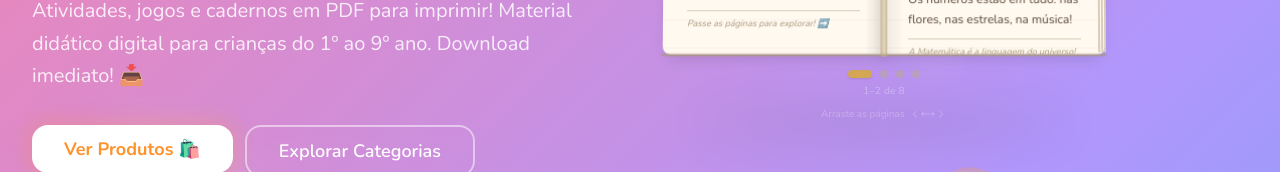
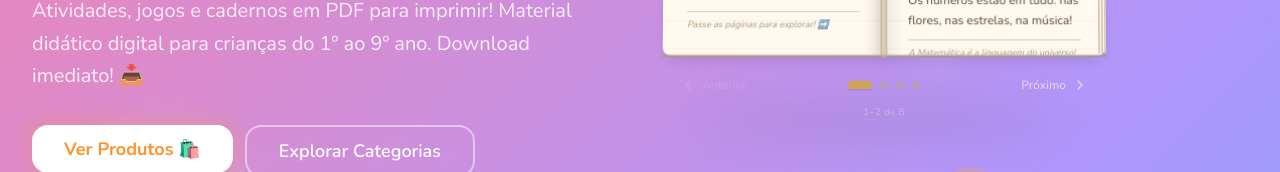
Before and after one commit to MicaelSanPedro/mundo-aprender, a Next.js app: page / in a window 1280 px wide. Shown: the part 587-759 px from the top of the page. Built offline with nearby package versions, Linux system fonts and the light colour scheme.

Commit message:
Livro interativo: remove drag, adiciona botoes Anterior/Proximo com animacao 3D realista de virar pagina

```diff
--- a/src/app/globals.css
+++ b/src/app/globals.css
@@ -241,6 +241,7 @@
   width: 50%;
   height: 100%;
   transform-style: preserve-3d;
+  will-change: transform;
 }
 
 .realistic-book [data-flip="next"] {
--- a/src/app/page.tsx
+++ b/src/app/page.tsx
@@ -356,190 +356,98 @@ function PageFace({ page, side }: { page: PageContent; side: "left" | "right" })
 function InteractiveBook() {
   const [spread, setSpread] = useState(0);
   const [isAnimating, setIsAnimating] = useState(false);
-
-  const bookRef = useRef<HTMLDivElement>(null);
+  const [activeFlip, setActiveFlip] = useState<"next" | "prev" | null>(null);
+
   const nextFlipRef = useRef<HTMLDivElement>(null);
   const prevFlipRef = useRef<HTMLDivElement>(null);
   const nextShadowRef = useRef<HTMLDivElement>(null);
   const prevShadowRef = useRef<HTMLDivElement>(null);
 
-  const drag = useRef({
-    active: false,
-    dir: null as "next" | "prev" | null,
-    progress: 0,
-  });
-
   const totalSpreads = bookPages.length;
   const current = bookPages[spread];
   const next = bookPages[spread + 1];
   const prev = bookPages[spread - 1];
 
-  const getAngle = (clientX: number): number => {
-    const rect = bookRef.current!.getBoundingClientRect();
-    const spine = rect.left + rect.width / 2;
-    const half = rect.width / 2;
-    const dir = drag.current.dir!;
-
-    if (dir === "next") {
-      return -Math.max(0, Math.min(1, (spine - clientX) / half)) * 180;
-    } else {
-      return Math.max(0, Math.min(1, (clientX - spine) / half)) * 180;
+  const flip = useCallback((dir: "next" | "prev") => {
+    if (isAnimating) return;
+    const canFlip = dir === "next" ? spread < totalSpreads - 1 : spread > 0;
+    if (!canFlip) return;
+    setIsAnimating(true);
+    setActiveFlip(dir);
+  }, [isAnimating, spread, totalSpreads]);
+
+  // Trigger the CSS 3D page-flip animation after React renders the overlay
+  useEffect(() => {
+    if (!activeFlip) return;
+
+    const flipEl = activeFlip === "next" ? nextFlipRef.current : prevFlipRef.current;
+    const shadowEl = activeFlip === "next" ? nextShadowRef.current : prevShadowRef.current;
+
+    if (!flipEl) {
+      setSpread((s) => (activeFlip === "next" ? s + 1 : s - 1));
+      setIsAnimating(false);
+      setActiveFlip(null);
+      return;
     }
-  };
-
-  const applyAngle = (angle: number) => {
-    const dir = drag.current.dir;
-    const progress = Math.abs(angle) / 180;
-
-    const flipEl = dir === "next" ? nextFlipRef.current : prevFlipRef.current;
-    const shadowEl = dir === "next" ? nextShadowRef.current : prevShadowRef.current;
-
-    if (flipEl) {
-      flipEl.style.transform = `rotateY(${angle}deg)`;
-    }
+
+    const targetAngle = activeFlip === "next" ? -180 : 180;
+
+    // Prepare: show overlay at starting position
+    flipEl.style.transition = "none";
+    flipEl.style.transform = "rotateY(0deg)";
     if (shadowEl) {
-      shadowEl.style.opacity = String(progress * 0.35);
-      if (dir === "next") {
-        shadowEl.style.transform = `translateX(${-progress * 20}px)`;
-      } else {
-        shadowEl.style.transform = `translateX(${progress * 20}px)`;
-      }
-    }
-    drag.current.progress = progress;
-  };
-
-  const completeFlip = (dir: "next" | "prev") => {
-    const flipEl = dir === "next" ? nextFlipRef.current : prevFlipRef.current;
-    const shadowEl = dir === "next" ? nextShadowRef.current : prevShadowRef.current;
-    const targetAngle = dir === "next" ? -180 : 180;
-
-    if (flipEl) {
-      flipEl.style.transition = "transform 0.5s cubic-bezier(0.25, 0.8, 0.25, 1)";
-      flipEl.style.transform = `rotateY(${targetAngle}deg)`;
-    }
-    if (shadowEl) {
-      shadowEl.style.transition = "opacity 0.5s ease, transform 0.5s ease";
+      shadowEl.style.transition = "none";
       shadowEl.style.opacity = "0";
     }
 
-    setIsAnimating(true);
-    setTimeout(() => {
-      setSpread((s) => (dir === "next" ? s + 1 : s - 1));
-      if (flipEl) {
-        flipEl.style.transition = "none";
-        flipEl.style.transform = "rotateY(0deg)";
-      }
+    // Force reflow so the browser registers the starting state
+    void flipEl.offsetHeight;
+
+    // Animate: realistic page flip with momentum easing
+    flipEl.style.transition = "transform 0.65s cubic-bezier(0.0, 0.0, 0.2, 1)";
+    flipEl.style.transform = `rotateY(${targetAngle}deg)`;
+
+    // Shadow on the page beneath
+    if (shadowEl) {
+      shadowEl.style.transition = "opacity 0.65s ease";
+      shadowEl.style.opacity = "1";
+    }
+
+    const timer = setTimeout(() => {
+      setSpread((s) => (activeFlip === "next" ? s + 1 : s - 1));
+      flipEl.style.transition = "none";
+      flipEl.style.transform = "rotateY(0deg)";
       if (shadowEl) {
         shadowEl.style.transition = "none";
+        shadowEl.style.opacity = "0";
       }
+      setActiveFlip(null);
       setIsAnimating(false);
-    }, 520);
-  };
-
-  const cancelFlip = (dir: "next" | "prev") => {
-    const flipEl = dir === "next" ? nextFlipRef.current : prevFlipRef.current;
-    const shadowEl = dir === "next" ? nextShadowRef.current : prevShadowRef.current;
-
-    if (flipEl) {
-      flipEl.style.transition = "transform 0.35s cubic-bezier(0.25, 0.8, 0.25, 1)";
-      flipEl.style.transform = "rotateY(0deg)";
-    }
-    if (shadowEl) {
-      shadowEl.style.transition = "opacity 0.35s ease";
-      shadowEl.style.opacity = "0";
-    }
-
-    setIsAnimating(true);
-    setTimeout(() => {
-      if (flipEl) flipEl.style.transition = "none";
-      if (shadowEl) shadowEl.style.transition = "none";
-      setIsAnimating(false);
-    }, 370);
-  };
-
-  const handlePointerDown = useCallback((e: React.PointerEvent) => {
-    if (!bookRef.current || isAnimating) return;
-    const rect = bookRef.current.getBoundingClientRect();
-    const x = e.clientX - rect.left;
-    const half = rect.width / 2;
-    const dir: "next" | "prev" = x > half ? "next" : "prev";
-    const canFlip = dir === "next" ? spread < totalSpreads - 1 : spread > 0;
-    if (!canFlip) return;
-
-    e.preventDefault();
-    bookRef.current.setPointerCapture(e.pointerId);
-
-    drag.current = { active: true, dir, progress: 0 };
-
-    const flipEl = dir === "next" ? nextFlipRef.current : prevFlipRef.current;
-    if (flipEl) {
+    }, 700);
+
+    return () => {
+      clearTimeout(timer);
       flipEl.style.transition = "none";
       flipEl.style.transform = "rotateY(0deg)";
-    }
-  }, [spread, totalSpreads, isAnimating]);
-
-  const handlePointerMove = useCallback((e: React.PointerEvent) => {
-    if (!drag.current.active) return;
-    const angle = getAngle(e.clientX);
-    applyAngle(angle);
-  }, []);
-
-  const handlePointerUp = useCallback(() => {
-    if (!drag.current.active) return;
-    const { dir, progress } = drag.current;
-    drag.current.active = false;
-
-    if (progress > 0.2) {
-      completeFlip(dir!);
-    } else {
-      cancelFlip(dir!);
-    }
-  }, []);
-
-  // Programmatic navigation (for dots)
-  const goToSpread = (target: number) => {
-    if (isAnimating || target === spread) return;
-    const dir: "next" | "prev" = target > spread ? "next" : "prev";
-    setIsAnimating(true);
-
-    const flipEl = dir === "next" ? nextFlipRef.current : prevFlipRef.current;
-    const targetAngle = dir === "next" ? -180 : 180;
-
-    if (flipEl) {
-      flipEl.style.transition = "transform 0.5s cubic-bezier(0.25, 0.8, 0.25, 1)";
-      flipEl.style.transform = `rotateY(${targetAngle}deg)`;
-    }
-
-    setTimeout(() => {
-      setSpread(target);
-      if (flipEl) {
-        flipEl.style.transition = "none";
-        flipEl.style.transform = "rotateY(0deg)";
+      if (shadowEl) {
+        shadowEl.style.transition = "none";
+        shadowEl.style.opacity = "0";
       }
-      setIsAnimating(false);
-    }, 520);
-  };
+    };
+  }, [activeFlip]);
 
   return (
     <div className="relative w-full max-w-[440px] mx-auto lg:mx-0 select-none">
-      {/* Book shadow */}
+      {/* Book shadow on surface */}
       <div className="absolute -bottom-3 left-[8%] right-[8%] h-5 bg-black/12 blur-xl rounded-[50%]" />
 
       {/* Book */}
-      <div
-        ref={bookRef}
-        className="realistic-book relative cursor-grab active:cursor-grabbing"
-        style={{ touchAction: "none" }}
-        onPointerDown={handlePointerDown}
-        onPointerMove={handlePointerMove}
-        onPointerUp={handlePointerUp}
-        onPointerCancel={handlePointerUp}
-      >
+      <div className="realistic-book relative">
         <div
           className="relative flex"
           style={{ transform: "rotateX(4deg)", transformStyle: "preserve-3d" }}
         >
-          {/* === LEFT PAGE === */}
+          {/* LEFT PAGE */}
           <div
             className="flex-1 relative min-h-[210px] sm:min-h-[260px] md:min-h-[310px] overflow-hidden"
             data-page="left"
@@ -547,7 +455,7 @@ function InteractiveBook() {
             <PageFace page={current.left} side="left" />
           </div>
 
-          {/* === RIGHT PAGE === */}
+          {/* RIGHT PAGE */}
           <div
             className="flex-1 relative min-h-[210px] sm:min-h-[260px] md:min-h-[310px] overflow-hidden"
             data-page="right"
@@ -558,121 +466,155 @@ function InteractiveBook() {
           {/* Spine */}
           <div className="absolute top-[-2px] bottom-[-2px] left-1/2 -translate-x-1/2 w-[7px] z-[20] book-spine rounded-[1px] shadow-inner" />
 
-          {/* Page stack edges — right (unturned) */}
+          {/* Page stack edges — right side (unturned pages) */}
           <div className="absolute top-[2px] right-[-1px] bottom-[2px] flex gap-px z-[15] pointer-events-none">
             {Array.from({ length: Math.min(Math.max(0, totalSpreads - 1 - spread), 5) }).map((_, i) => (
-              <div key={i} className="w-[2px] h-full bg-gradient-to-b from-[#E8DCC8] via-[#E0D4BE] to-[#D8CCBA]" />
+              <div key={`r-${i}`} className="w-[2px] h-full bg-gradient-to-b from-[#E8DCC8] via-[#E0D4BE] to-[#D8CCBA]" />
             ))}
           </div>
 
-          {/* Page stack edges — left (turned) */}
+          {/* Page stack edges — left side (turned pages) */}
           <div className="absolute top-[2px] left-[-1px] bottom-[2px] flex gap-px z-[15] pointer-events-none">
             {Array.from({ length: Math.min(spread, 5) }).map((_, i) => (
-              <div key={i} className="w-[2px] h-full bg-gradient-to-b from-[#E8DCC8] via-[#E0D4BE] to-[#D8CCBA]" />
+              <div key={`l-${i}`} className="w-[2px] h-full bg-gradient-to-b from-[#E8DCC8] via-[#E0D4BE] to-[#D8CCBA]" />
             ))}
           </div>
 
-          {/* Book cover edges (top/bottom) */}
+          {/* Book cover edges (top & bottom) */}
           <div className="absolute top-[-2px] left-[-2px] right-[-2px] h-[4px] bg-gradient-to-b from-[#C4B494] to-transparent z-[25] rounded-t-xl pointer-events-none" />
           <div className="absolute bottom-[-2px] left-[-2px] right-[-2px] h-[4px] bg-gradient-to-t from-[#A89878] to-transparent z-[25] rounded-b-xl pointer-events-none" />
 
-          {/* === FLIP OVERLAY: NEXT (right → left) === */}
+          {/* FLIP OVERLAY: NEXT (right page flips left) */}
           <div
             ref={nextFlipRef}
             data-flip="next"
-            style={{ display: "none", zIndex: 30 }}
+            style={{ display: activeFlip === "next" ? "block" : "none", zIndex: 30 }}
           >
-            {/* Front face: current right page */}
+            {/* Front: current right page content */}
             <div data-face="front">
               <div className="absolute inset-0 paper-texture overflow-hidden rounded-r-lg shadow-[inset_2px_0_6px_rgba(0,0,0,0.08),_-4px_4px_15px_rgba(0,0,0,0.12)]">
                 <PageFace page={current.right} side="right" />
               </div>
+              {/* Fold highlight */}
+              <div className="absolute inset-0 pointer-events-none rounded-r-lg" style={{
+                background: "linear-gradient(to left, rgba(255,255,255,0.1) 0%, transparent 40%)",
+              }} />
             </div>
-            {/* Back face: next left page */}
+            {/* Back: next left page content */}
             {next && (
               <div data-face="back">
                 <div className="absolute inset-0 paper-texture overflow-hidden rounded-l-lg shadow-[inset_-2px_0_6px_rgba(0,0,0,0.08),_4px_4px_15px_rgba(0,0,0,0.12)]">
                   <PageFace page={next.left} side="left" />
                 </div>
+                <div className="absolute inset-0 pointer-events-none rounded-l-lg" style={{
+                  background: "linear-gradient(to right, rgba(255,255,255,0.1) 0%, transparent 40%)",
+                }} />
               </div>
             )}
-            {/* Curl shadow on the page */}
-            <div className="absolute inset-0 pointer-events-none rounded-r-lg" style={{
-              background: "linear-gradient(to left, rgba(0,0,0,0) 60%, rgba(0,0,0,0.1) 100%)",
-              opacity: 0,
-              transition: "none",
-            }} />
           </div>
 
-          {/* === FLIP OVERLAY: PREV (left → right) === */}
+          {/* FLIP OVERLAY: PREV (left page flips right) */}
           <div
             ref={prevFlipRef}
             data-flip="prev"
-            style={{ display: "none", zIndex: 30 }}
+            style={{ display: activeFlip === "prev" ? "block" : "none", zIndex: 30 }}
           >
-            {/* Front face: current left page */}
+            {/* Front: current left page content */}
             <div data-face="front">
               <div className="absolute inset-0 paper-texture overflow-hidden rounded-l-lg shadow-[inset_-2px_0_6px_rgba(0,0,0,0.08),_4px_4px_15px_rgba(0,0,0,0.12)]">
                 <PageFace page={current.left} side="left" />
               </div>
+              <div className="absolute inset-0 pointer-events-none rounded-l-lg" style={{
+                background: "linear-gradient(to right, rgba(255,255,255,0.1) 0%, transparent 40%)",
+              }} />
             </div>
-            {/* Back face: prev right page */}
+            {/* Back: prev right page content */}
             {prev && (
               <div data-face="back">
                 <div className="absolute inset-0 paper-texture overflow-hidden rounded-r-lg shadow-[inset_2px_0_6px_rgba(0,0,0,0.08),_-4px_4px_15px_rgba(0,0,0,0.12)]">
                   <PageFace page={prev.right} side="right" />
                 </div>
+                <div className="absolute inset-0 pointer-events-none rounded-r-lg" style={{
+                  background: "linear-gradient(to left, rgba(255,255,255,0.1) 0%, transparent 40%)",
+                }} />
               </div>
             )}
-            <div className="absolute inset-0 pointer-events-none rounded-l-lg" style={{
-              background: "linear-gradient(to right, rgba(0,0,0,0) 60%, rgba(0,0,0,0.1) 100%)",
-              opacity: 0,
-              transition: "none",
-            }} />
           </div>
 
-          {/* Dynamic shadow on pages during flip */}
+          {/* Shadow cast on underlying page during flip */}
           <div
             ref={nextShadowRef}
             className="absolute top-0 left-0 w-1/2 h-full pointer-events-none z-[25] rounded-l-lg"
-            style={{ opacity: 0, background: "rgba(0,0,0,0.12)", transition: "none" }}
+            style={{
+              opacity: 0,
+              background: "linear-gradient(to right, rgba(0,0,0,0.2), rgba(0,0,0,0.05) 60%, transparent)",
+              transition: "none",
+            }}
           />
           <div
             ref={prevShadowRef}
             className="absolute top-0 right-0 w-1/2 h-full pointer-events-none z-[25] rounded-r-lg"
-            style={{ opacity: 0, background: "rgba(0,0,0,0.12)", transition: "none" }}
+            style={{
+              opacity: 0,
+              background: "linear-gradient(to left, rgba(0,0,0,0.2), rgba(0,0,0,0.05) 60%, transparent)",
+              transition: "none",
+            }}
           />
         </div>
       </div>
 
-      {/* Page navigation dots */}
-      <div className="flex items-center justify-center gap-2 mt-4">
-        {bookPages.map((_, i) => (
-          <button
-            key={i}
-            onClick={() => goToSpread(i)}
-            className={`h-2 rounded-full transition-all duration-300 ${
-              i === spread
-                ? "w-6 bg-[#D4A854] shadow-sm"
-                : "w-2 bg-[#B8A898]/60 hover:bg-[#B8A898]"
-            }`}
-          />
-        ))}
+      {/* Navigation controls */}
+      <div className="flex items-center justify-between mt-4 px-1">
+        {/* Previous button */}
+        <button
+          onClick={() => flip("prev")}
+          disabled={spread === 0 || isAnimating}
+          className="flex items-center gap-1.5 text-white/60 hover:text-white disabled:opacity-20 disabled:cursor-not-allowed transition-all duration-200 text-xs font-medium px-3 py-1.5 rounded-xl hover:bg-white/10 active:scale-95"
+        >
+          <ChevronLeft className="h-4 w-4" />
+          <span className="hidden sm:inline">Anterior</span>
+        </button>
+
+        {/* Page dots */}
+        <div className="flex items-center gap-2">
+          {bookPages.map((_, i) => (
+            <button
+              key={i}
+              onClick={() => {
+                if (i === spread || isAnimating) return;
+                if (i === spread + 1) flip("next");
+                else if (i === spread - 1) flip("prev");
+                else setSpread(i);
+              }}
+              disabled={isAnimating}
+              className={`h-2 rounded-full transition-all duration-300 ${
+                i === spread
+                  ? "w-6 bg-[#D4A854] shadow-sm"
+                  : "w-2 bg-[#B8A898]/60 hover:bg-[#B8A898]"
+              }`}
+            />
+          ))}
+        </div>
+
+        {/* Next button */}
+        <button
+          onClick={() => flip("next")}
+          disabled={spread >= totalSpreads - 1 || isAnimating}
+          className="flex items-center gap-1.5 text-white/60 hover:text-white disabled:opacity-20 disabled:cursor-not-allowed transition-all duration-200 text-xs font-medium px-3 py-1.5 rounded-xl hover:bg-white/10 active:scale-95"
+        >
+          <span className="hidden sm:inline">Próximo</span>
+          <ChevronRight className="h-4 w-4" />
+        </button>
       </div>
+
+      {/* Page indicator */}
       <p className="text-center text-white/35 text-[10px] mt-1.5 font-mono tracking-wide">
         {spread * 2 + 1}–{spread * 2 + 2} de {totalSpreads * 2}
-      </p>
-
-      {/* Drag hint */}
-      <p className="text-center text-white/30 text-[10px] mt-2 hidden sm:flex items-center justify-center gap-1">
-        <span>Arraste as páginas</span>
-        <span className="inline-flex items-center">
-          <ChevronLeft className="h-3 w-3" />⟷<ChevronRight className="h-3 w-3" />
-        </span>
       </p>
     </div>
   );
 }
+
 
 /* ─── Product Card (memoized) ──────────────────────────── */
 
```
